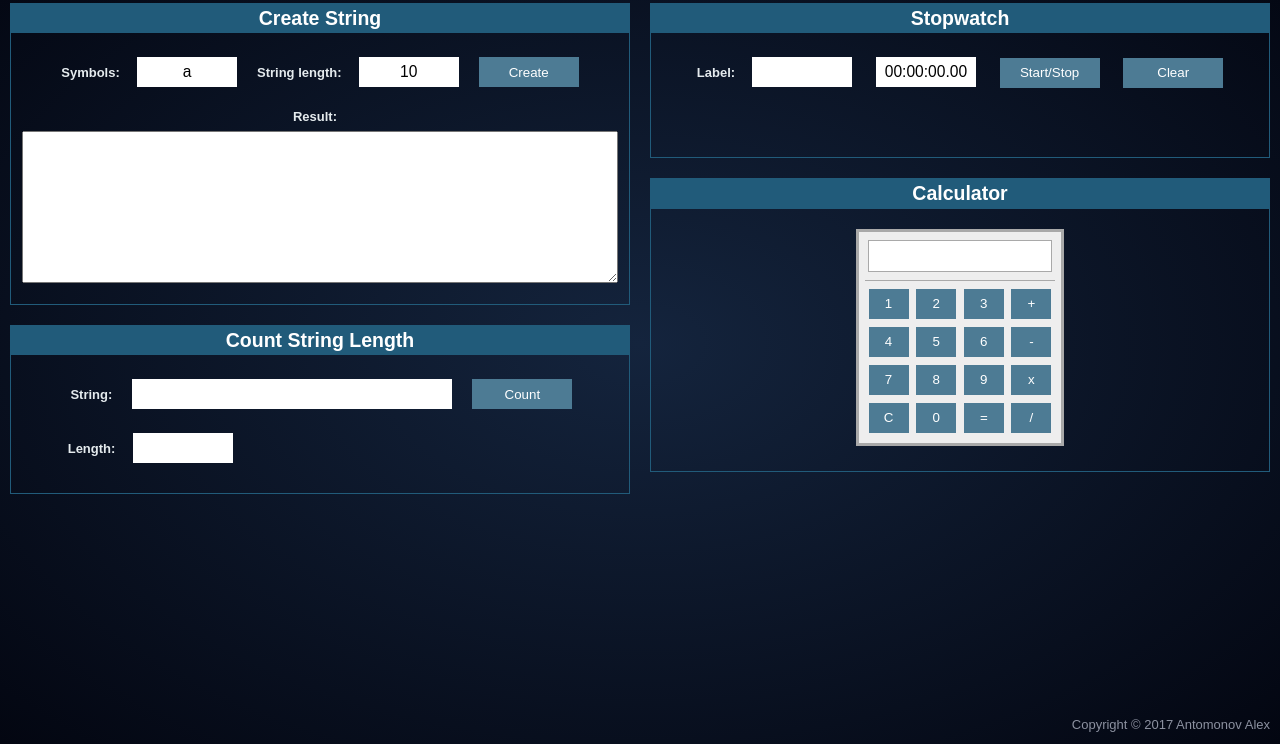
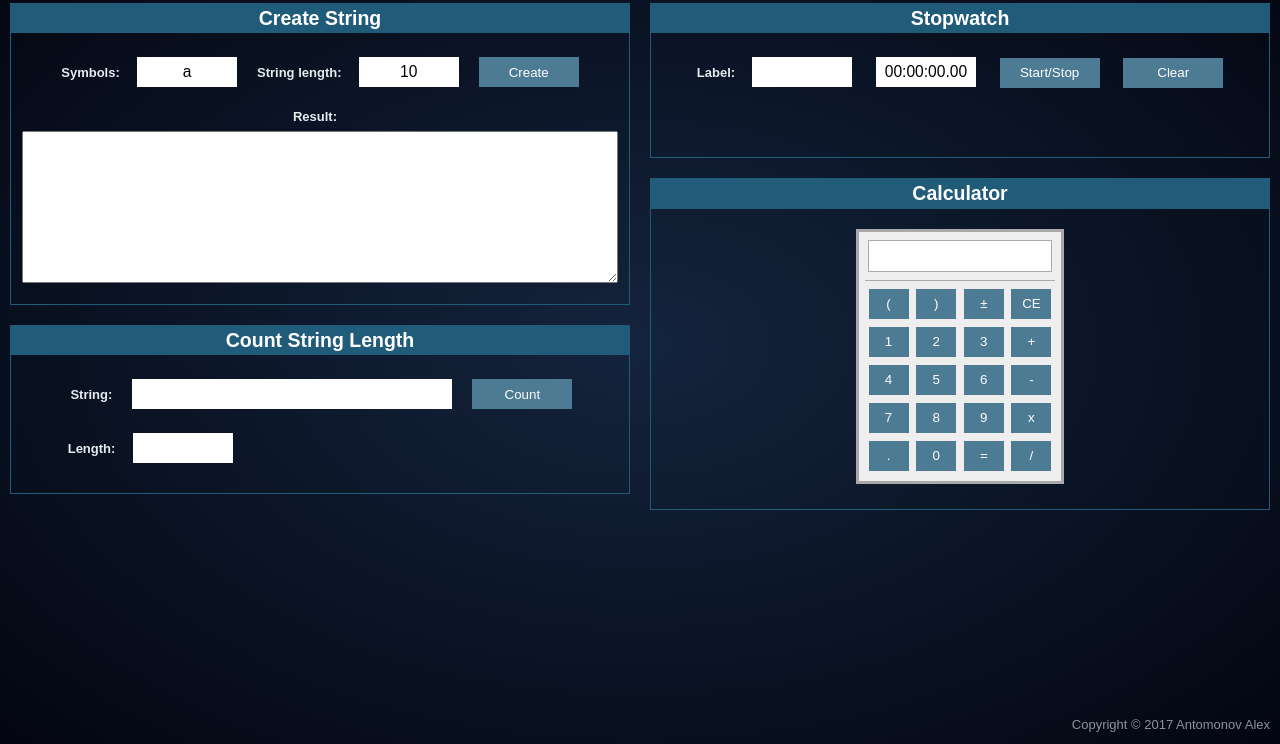
Before and after one commit to Lasicaine/FTT, an Electron app: page index.html in a window 1280 px wide. Shown: the part 56-800 px from the top of the page. Drawn offline with Linux system fonts and the light colour scheme.

Commit message:
Add calculator buttons

```diff
--- a/index.html
+++ b/index.html
@@ -83,6 +83,10 @@
                         </tr>
                         <tr>
                             <td class="buttons">
+                                <input class="button-calc" type="button" name="btn-open-bracket" value="(" onclick="calc.input.value += '('" />
+                                <input class="button-calc" type="button" name="btn-closed-bracket" value=")" onclick="calc.input.value += ')'" />
+                                <input class="button-calc" type="button" name="btn-positive-negative" value="±" onclick="calc.input.value += ''" />
+                                <input class="button-calc" type="button" name="btn-clear" value="CE" onclick="calc.input.value = ''" />
                                 <input class="button-calc" type="button" name="btn-one" value="1" onclick="calc.input.value += '1'" />
                                 <input class="button-calc" type="button" name="btn-two" value="2" onclick="calc.input.value += '2'" />
                                 <input class="button-calc" type="button" name="btn-three" value="3" onclick="calc.input.value += '3'" />
@@ -95,7 +99,7 @@
                                 <input class="button-calc" type="button" name="btn-eight" value="8" onclick="calc.input.value += '8'" />
                                 <input class="button-calc" type="button" name="btn-nine" value="9" onclick="calc.input.value += '9'" />
                                 <input class="button-calc" type="button" name="btn-mul" value="x" onclick="calc.input.value += '*'" />
-                                <input class="button-calc" type="button" name="btn-clear" value="C" onclick="calc.input.value = ''" />
+                                <input class="button-calc" type="button" name="btn-dot" value="." onclick="calc.input.value += '.'" />
                                 <input class="button-calc" type="button" name="btn-zero" value="0" onclick="calc.input.value += '0'" />
                                 <input class="button-calc" type="button" name="btn-doit" value="=" onclick="calcme(calc.input.value)" />
                                 <input class="button-calc" type="button" name="btn-div" value="/" onclick="calc.input.value += '/'" />
```
